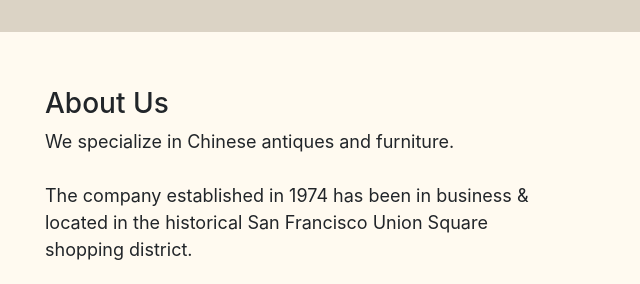
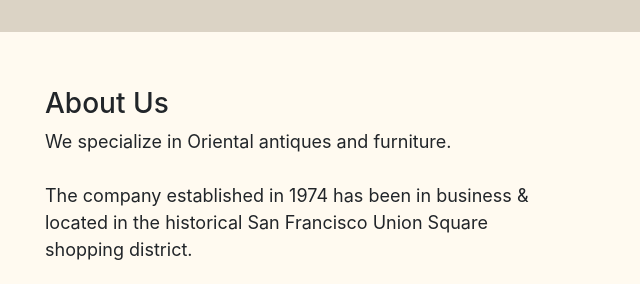
Before and after one commit to wongvi2000/wongvi2000.github.io, a plain HTML site: page index.html in a window 1280 px wide. Shown: the part 1000-1284 px from the top of the page, 640-1280 px from the left. Drawn offline with nearby package versions, Linux system fonts and the light colour scheme; a web font is replaced by a local one.

Commit message:
Update index.html

```diff
--- a/index.html
+++ b/index.html
@@ -151,7 +151,7 @@
                         </div>
                         <div class="about-contents">
                             <h3>About Us</h3>
-                            <p2>We specialize in Chinese antiques and furniture.<br></br> The company established in 1974 has been in business & located in the historical San Francisco Union Square shopping district.</p2>
+                            <p2>We specialize in Oriental antiques and furniture.<br></br> The company established in 1974 has been in business & located in the historical San Francisco Union Square shopping district.</p2>
                             <br><br>
                             <a class="btn btn-outline-primary about-button" href="about.html" role="button"><span class="button-text">Learn More &nbsp;</span><i class="fa fa-question-circle icon-logo"></i></a>
                         </div>
```
